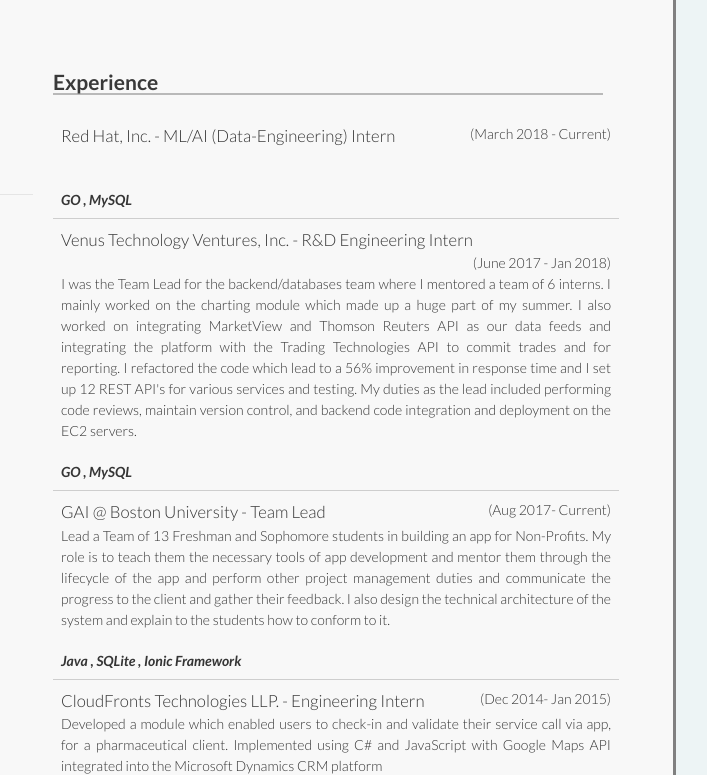
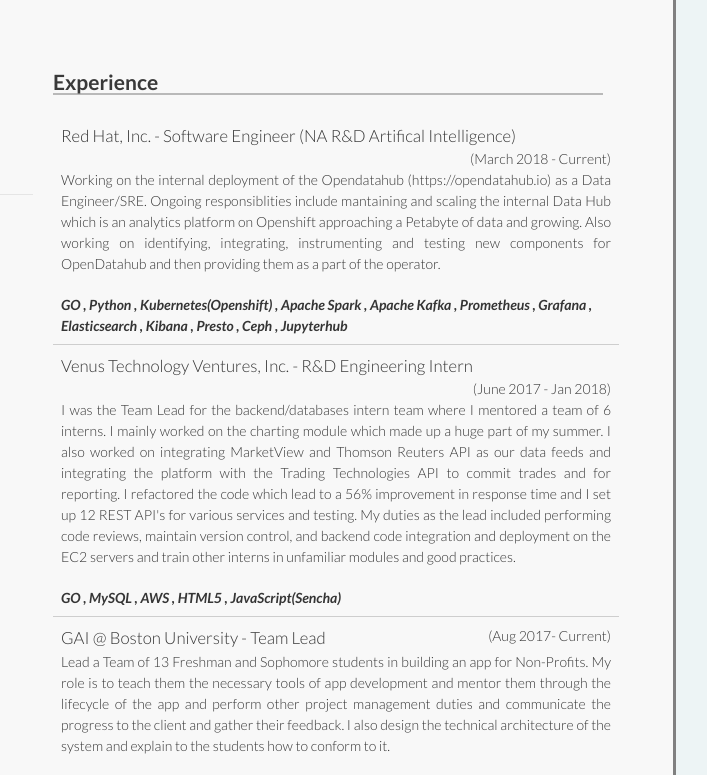
Before and after one commit to maulikjs/maulikjs.github.io, a plain HTML site: page index.html in a window 1280 px wide. Shown: the top 775 px of the page, 467-1174 px from the left. Drawn offline with Linux system fonts and the light colour scheme.

Commit message:
Add information about work at Red Hat

```diff
--- a/index.html
+++ b/index.html
@@ -51,14 +51,15 @@
         <h2 id="exp">Experience</h2>
 	<ul class="fancy-list">
     <li>
-       <big>Red Hat, Inc. - ML/AI (Data-Engineering) Intern</big><span style="float:right">(March 2018 - Current)</span><br><br>
+       <big>Red Hat, Inc. - Software Engineer (NA R&D Artifical Intelligence)</big><span style="float:right">(March 2018 - Current)</span><br><br>
+       <p align="Justify">Working on the internal deployment of the Opendatahub (https://opendatahub.io) as a Data Engineer/SRE. Ongoing responsiblities include mantaining and scaling the internal Data Hub which is an analytics platform on Openshift approaching a Petabyte of data and growing. Also working on identifying, integrating, instrumenting and testing new components for OpenDatahub and then providing them as a part of the operator. </p>
        <p align="Justify"></p>
-       <span align="left"><small><b><i>GO , MySQL</i></b> </span>
+       <span align="left"><small><b><i>GO , Python , Kubernetes(Openshift) , Apache Spark , Apache Kafka , Prometheus , Grafana , Elasticsearch , Kibana , Presto , Ceph , Jupyterhub</i></b> </span>
     </li>
     <li>
        <big>Venus Technology Ventures, Inc. - R&D Engineering Intern</big><span style="float:right">(June 2017 - Jan 2018)</span><br><br>
-       <p align="Justify">I was the Team Lead for the backend/databases team where I mentored a team of 6 interns. I mainly worked on the charting module which made up a huge part of my summer. I also worked on integrating MarketView and Thomson Reuters API as our data feeds and integrating the platform with the Trading Technologies API to commit trades and for reporting. I refactored the code which lead to a 56% improvement in response time and I set up 12 REST API's for various services and testing. My duties as the lead included performing code reviews, maintain version control, and backend code integration and deployment on the EC2 servers.</p>
-       <span align="left"><small><b><i>GO , MySQL</i></b> </span>
+       <p align="Justify">I was the Team Lead for the backend/databases intern team where I mentored a team of 6 interns. I mainly worked on the charting module which made up a huge part of my summer. I also worked on integrating MarketView and Thomson Reuters API as our data feeds and integrating the platform with the Trading Technologies API to commit trades and for reporting. I refactored the code which lead to a 56% improvement in response time and I set up 12 REST API's for various services and testing. My duties as the lead included performing code reviews, maintain version control, and backend code integration and deployment on the EC2 servers and train other interns in unfamiliar modules and good practices.</p>
+       <span align="left"><small><b><i>GO , MySQL , AWS , HTML5 , JavaScript(Sencha) </i></b> </span>
     </li>
     <li>
        <big>GAI @ Boston University - Team Lead</big><span style="float:right">(Aug 2017- Current)</span><br>
```
